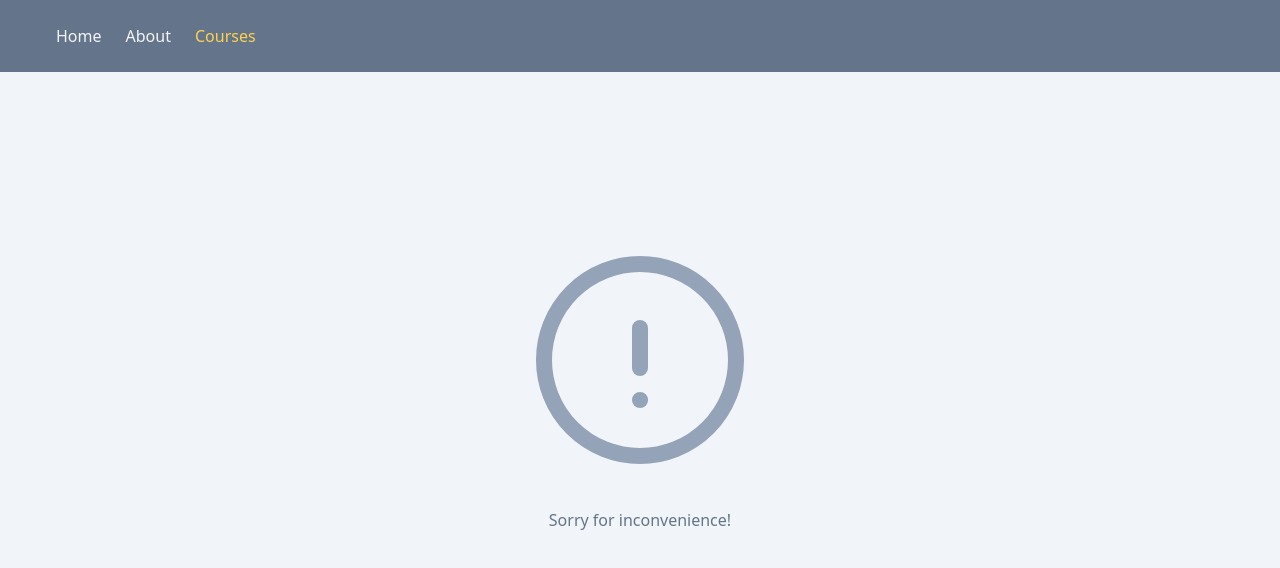
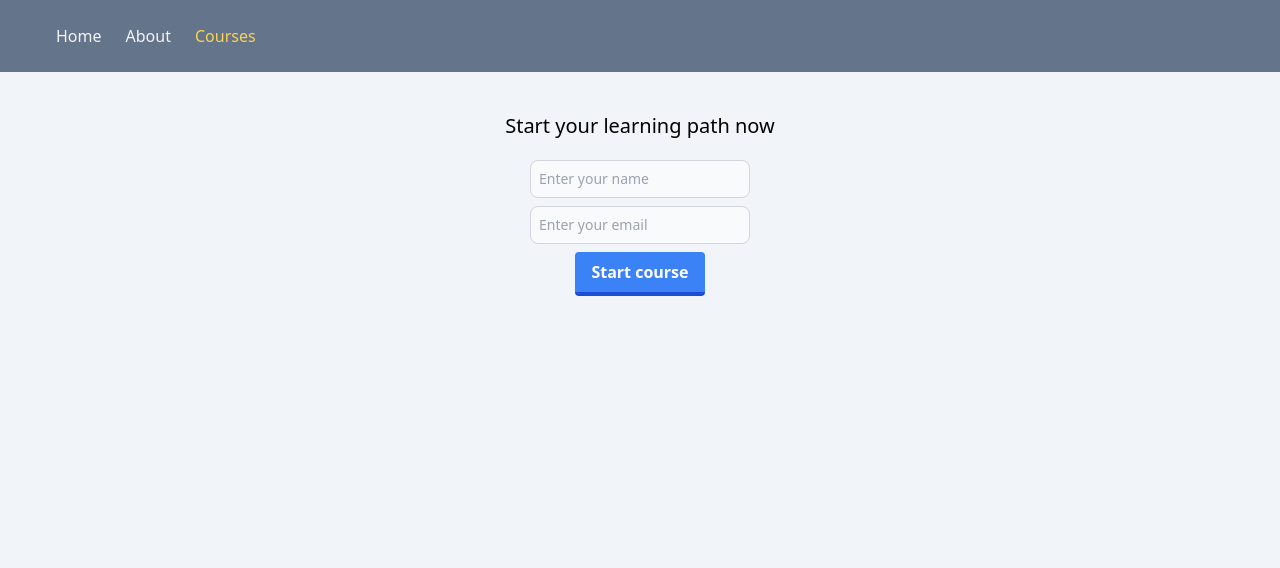
Before and after one commit to spiderpoul/react-router-app, a React (Create React App) app: page /courses/0/start-course in a window 1280 px wide. Shown: the top 568 px of the page. Built offline with nearby package versions, Linux system fonts and the light colour scheme.

Commit message:
add start course form

```diff
--- a/src/App.jsx
+++ b/src/App.jsx
@@ -17,6 +17,7 @@ import { UserPage } from "./pages/UserPage";
 import { Loader } from "./components/Loader";
 import { CourseDescription } from "./components/CourseDescription";
 import { CourseAuthor } from "./components/CourseAuthor";
+import { StartCoursePage, startCourseAction } from "./pages/StartCoursePage";
 
 const router = createBrowserRouter(
   createRoutesFromElements(
@@ -32,6 +33,12 @@ const router = createBrowserRouter(
         <Route index element={<CourseDescription />} />
         <Route path="author" element={<CourseAuthor />} />
       </Route>
+
+      <Route
+        path="courses/:id/start-course"
+        element={<StartCoursePage />}
+        action={startCourseAction}
+      />
 
       <Route path="courses" element={<CoursesPage />} loader={coursesLoader} />
 
--- a/src/components/CourseAuthor.jsx
+++ b/src/components/CourseAuthor.jsx
@@ -2,13 +2,11 @@ export const CourseAuthor = () => {
   return (
     <>
       <img
-        class="w-24 h-24 rounded-full float-left mb-2 mr-4"
+        className="w-24 h-24 rounded-full float-left mb-2 mr-4"
         src="https://i.pravatar.cc/300"
         alt="Rounded avatar"
       />
-      <div className="content-type mb-3">
-        Author
-      </div>
+      <div className="content-type mb-3">Author</div>
       <p className="text-slate-500 mb-10">
         Lorem ipsum dolor sit amet, consectetur adipiscing elit, sed do eiusmod
         tempor incididunt ut labore et dolore magna aliqua. Ut enim ad minim
--- a/src/components/LinkButton.jsx
+++ b/src/components/LinkButton.jsx
@@ -4,7 +4,7 @@ export const LinkButton = ({ title, to, onClick, ...props }) => {
   return (
     <NavLink
       to={to}
-      className="bg-blue-500 hover:bg-blue-400 text-white font-bold py-2 px-4 border-b-4 border-blue-700 hover:border-blue-500 rounded"
+      className="button"
       onClick={onClick}
       {...props}
     >
--- a/src/index.css
+++ b/src/index.css
@@ -14,6 +14,10 @@ body {
   @apply bg-gray-50 border border-gray-300 text-gray-900 text-sm rounded-lg focus:ring-blue-500 focus:border-blue-500 block w-2/3 p-2.5 outline-none
 }
 
+.form-input {
+  @apply bg-gray-50 border border-gray-300 text-gray-900 text-sm rounded-lg focus:ring-blue-500 focus:border-blue-500 p-2 mb-2 block outline-none
+}
+
 .course-title {
   @apply block mt-1 mb-8 text-lg leading-tight font-medium text-black hover:underline
 }
@@ -25,3 +29,7 @@ body {
 .course-link {
   @apply block mt-1 text-lg leading-tight font-medium text-black hover:underline
 }
+
+.button {
+  @apply bg-blue-500 hover:bg-blue-400 text-white font-bold py-2 px-4 border-b-4 border-blue-700 hover:border-blue-500 rounded
+}
--- a/src/pages/ErrorPage.jsx
+++ b/src/pages/ErrorPage.jsx
@@ -13,7 +13,7 @@ const errorIcon = (
     viewBox="0 0 24 24"
     strokeWidth="1.5"
     stroke="currentColor"
-    class="w-64 h-64 text-slate-400"
+    className="w-64 h-64 text-slate-400"
   >
     <path
       strokeLinecap="round"
--- /dev/null
+++ b/src/pages/StartCoursePage.jsx
@@ -0,0 +1,60 @@
+import {
+  Form,
+  json,
+  redirect,
+  useActionData,
+  useLoaderData,
+  useNavigation,
+} from "react-router-dom";
+import { mockFetch } from "../utils/api";
+import { Loader } from "../components/Loader";
+
+export const startCourseAction = async ({ params: { id }, request }) => {
+  const formData = await request.formData();
+  console.debug(formData);
+
+  const courseDetails = await mockFetch(`/courses/${id}`);
+
+  if (!formData.get("name")) {
+    return json({ message: "Name field can't be empty" }, { status: 400 });
+  }
+
+  alert(`${formData.get("name")}, welcome to course ${courseDetails.title}`);
+
+  return redirect(`/courses/${id}`);
+};
+
+export const StartCoursePage = () => {
+  const navigation = useNavigation();
+  const data = useActionData();
+
+  return (
+    <div className="pt-10 flex flex-col items-center">
+      <h1 className="text-xl font-medium text-black mb-5">
+        Start your learning path now
+      </h1>
+
+      {data?.message && <p className="pb-3 text-red-900">{data.message}</p>}
+
+      {navigation.state === "submitting" && <Loader />}
+
+      <Form method="post" className="flex flex-col items-center">
+        <input
+          className="form-input"
+          type="text"
+          name="name"
+          placeholder="Enter your name"
+        />
+        <input
+          className="form-input"
+          type="email"
+          name="email"
+          placeholder="Enter your email"
+        />
+        <button className="button" type="submit">
+          Start course
+        </button>
+      </Form>
+    </div>
+  );
+};
--- a/src/pages/UserPage.jsx
+++ b/src/pages/UserPage.jsx
@@ -3,7 +3,7 @@ export const UserPage = () => {
     <div className="flex justify-center w-full">
       <div className="pt-10 w-2/3">
         <img
-          class="w-24 h-24 rounded-full float-left mb-2 mr-4"
+          className="w-24 h-24 rounded-full float-left mb-2 mr-4"
           src="https://i.pravatar.cc/300"
           alt="Rounded avatar"
         />
```
